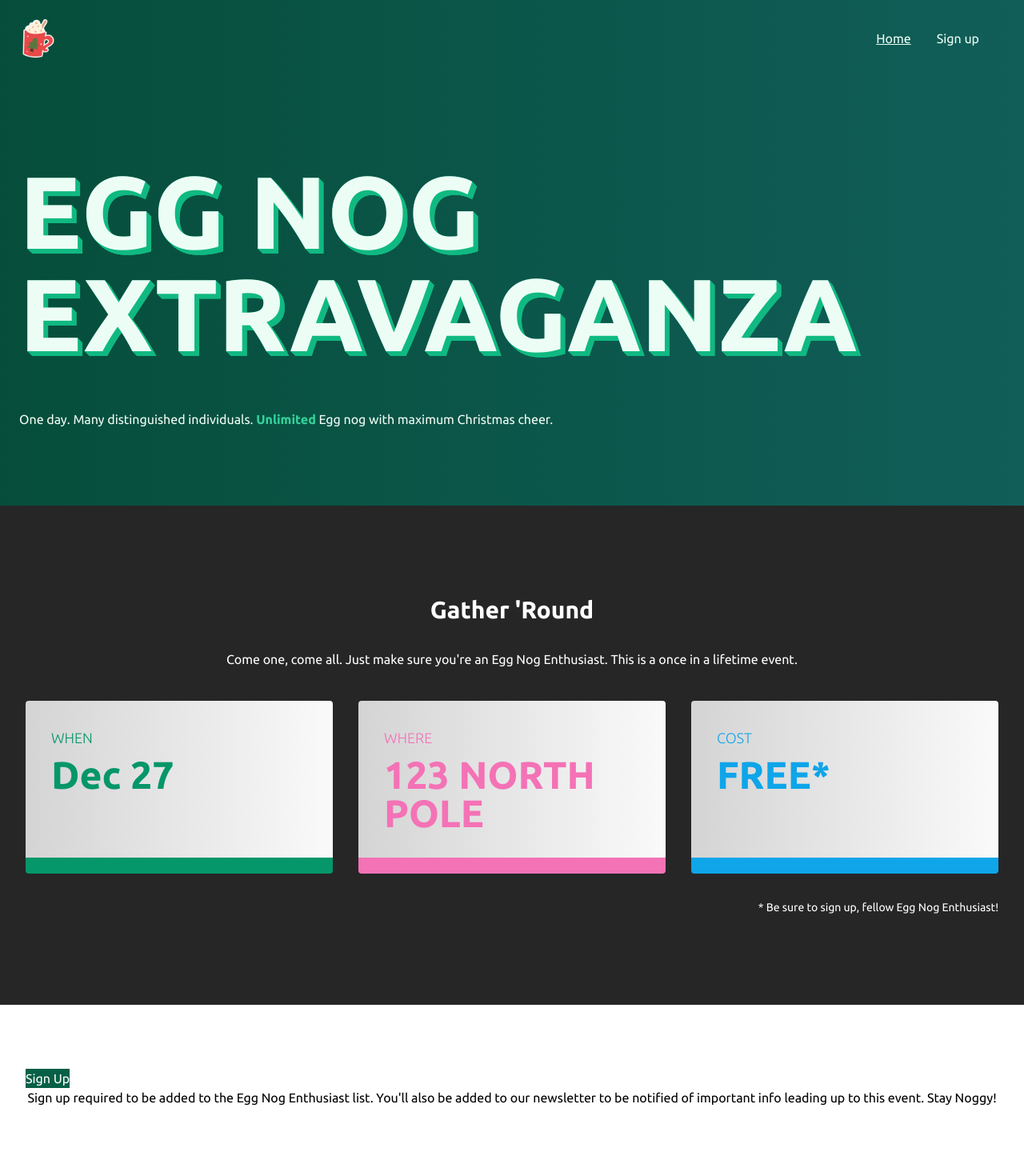
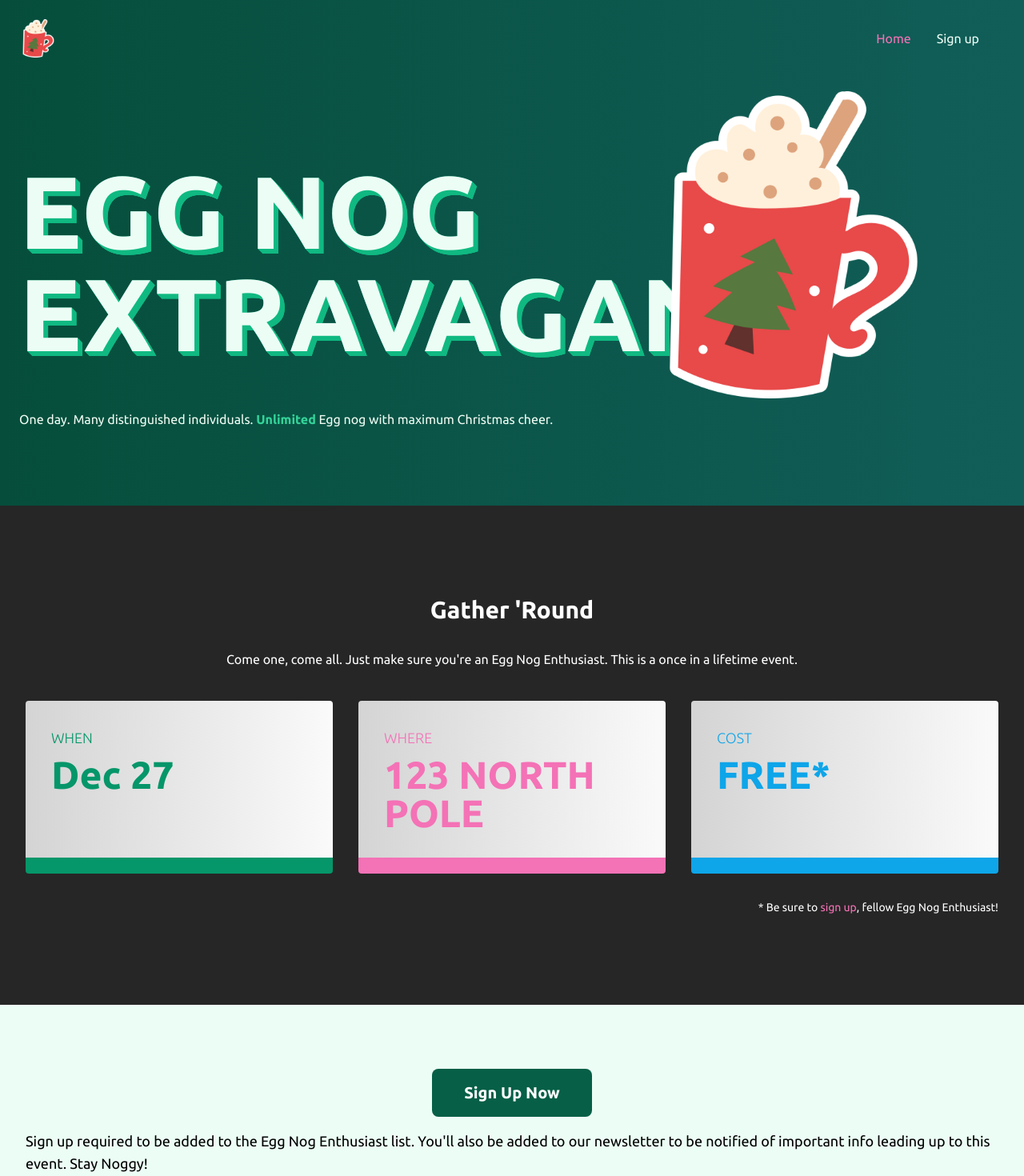
Before and after one commit to Rehubbard/fetch-th-test, a React (Vite) app: page / in a window 1280 px wide. Shown: the top 1470 px of the page at 80% size. Built offline with nearby package versions, Linux system fonts and the light colour scheme.

Commit message:
Home page touch ups

```diff
--- a/src/components/Button.tsx
+++ b/src/components/Button.tsx
@@ -1,13 +1,14 @@
 type Props = {
+  className?: string;
   children: React.ReactNode;
   onClick: () => void;
 };
 
-const Button = ({ children, onClick }: Props) => {
+const Button = ({ className = "", children, onClick }: Props) => {
   return (
     <button
       onClick={onClick}
-      className="text-white bg-emerald-800 hover:bg-pink-400"
+      className={`text-xl font-bold text-white bg-emerald-800 hover:bg-pink-400 hover:text-emerald-900 py-4 px-10 rounded-lg ${className}`}
     >
       {children}
     </button>
--- a/src/components/Navbar.tsx
+++ b/src/components/Navbar.tsx
@@ -8,8 +8,8 @@ const Link = ({ to, label }: LinkProps) => {
       to={to}
       className={({ isActive }) =>
         isActive
-          ? "text-emerald-50 mr-8 underline hover:text-pink-400"
-          : "text-emerald-50 mr-8 hover:text-pink-400"
+          ? "text-pink-400 mr-8 hover:underline"
+          : "text-emerald-50 mr-8 hover:underline"
       }
     >
       {label}
--- a/src/routes/Home.tsx
+++ b/src/routes/Home.tsx
@@ -1,5 +1,7 @@
 import { useNavigate } from "react-router";
 import Button from "../components/Button";
+import eggnogLogo from "../assets/eggnog.png";
+import { Link } from "react-router-dom";
 
 const Home = () => {
   const navigate = useNavigate();
@@ -9,9 +11,14 @@ const Home = () => {
   };
   return (
     <div className="min-h-screen">
-      <div className="bg-gradient-to-r from-emerald-900 to-teal-800 py-24 px-6">
-        <h1 className="text-9xl font-bold home-header mt-2 mb-14 uppercase">
-          Egg Nog Extravaganza
+      <div className="bg-gradient-to-r from-emerald-900 to-teal-800 py-24 px-6 relative">
+        <img
+          src={eggnogLogo}
+          alt="Eggnog logo"
+          className="h-96 w-96 absolute bottom-1/4 right-24"
+        />
+        <h1 className="text-9xl font-bold home-header mt-2 mb-14 uppercase whitespace-pre-line">
+          Egg Nog {"\n"}Extravaganza
         </h1>
 
         <h5 className="text-green-50">
@@ -50,13 +57,19 @@ const Home = () => {
           </div>
         </div>
         <p className="text-white text-right mt-8 text-sm">
-          * Be sure to sign up, fellow Egg Nog Enthusiast!
+          * Be sure to{" "}
+          <Link to="/sign-up" className="text-pink-400 hover:underline">
+            sign up
+          </Link>
+          , fellow Egg Nog Enthusiast!
         </p>
       </div>
 
-      <div className="px-8 py-20">
-        <Button onClick={onSignup}>Sign Up</Button>
-        <h3 className="text-center">
+      <div className="flex flex-col items-center justify-center px-8 py-20 bg-emerald-50">
+        <Button className="mb-4" onClick={onSignup}>
+          Sign Up Now
+        </Button>
+        <h3 className="text-lg">
           Sign up required to be added to the Egg Nog Enthusiast list. You'll
           also be added to our newsletter to be notified of important info
           leading up to this event. Stay Noggy!
```
